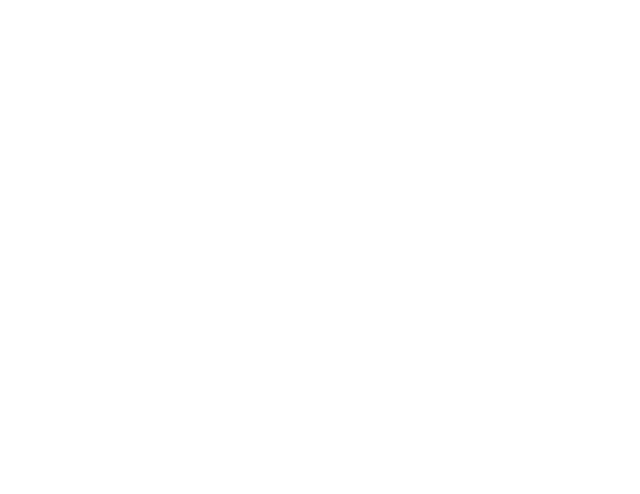
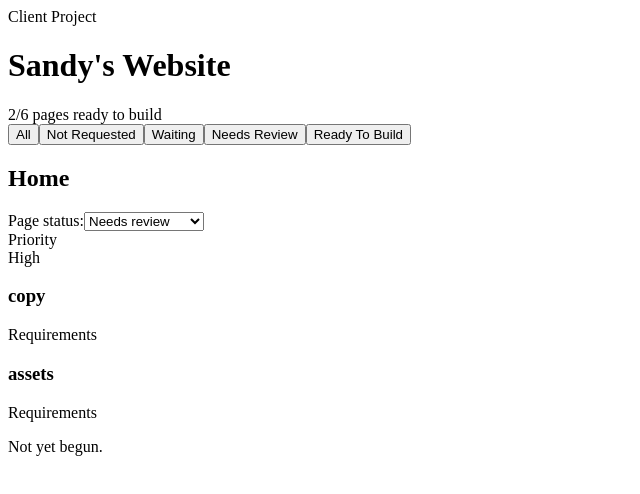
Before and after one commit to aliciabuelow/client-practice, a React (Vite) app: page / in a window 1280 px wide. Shown: the top 494 px of the page, without its empty margins (0-640 px from the left). Built offline with nearby package versions, Linux system fonts and the light colour scheme.

Commit message:
Add basic structure of components

```diff
--- a/src/components/App.jsx
+++ b/src/components/App.jsx
@@ -1,7 +1,13 @@
+import Header from './Header';
+import Filters from './Filters';
+import PageGrid from './PageGrid';
+
 export default function App() {
     return (
         <div className="App">
-
+            <Header />
+            <Filters />
+            <PageGrid />
         </div>
     )
 }
--- a/src/components/Filters.jsx
+++ b/src/components/Filters.jsx
@@ -0,0 +1,11 @@
+export default function Filters() {
+    return (
+        <div className="Filters">
+            <button>All</button>
+            <button>Not Requested</button>
+            <button>Waiting</button>
+            <button>Needs Review</button>
+            <button>Ready To Build</button>
+        </div>
+    )
+}
--- a/src/components/Header.jsx
+++ b/src/components/Header.jsx
@@ -0,0 +1,9 @@
+export default function Header() {
+    return (
+        <div className="Header">
+            <div className="subheading">Client Project</div>
+            <h1 className="title">Sandy's Website</h1>
+            <div className="counter">2/6 pages ready to build</div>
+        </div>
+    )
+}
--- a/src/components/PageCard.jsx
+++ b/src/components/PageCard.jsx
@@ -0,0 +1,38 @@
+import RequirementList from './RequirementList';
+
+export default function PageCard() {
+    return (
+        <div className="PageCard">
+            <div className="card-content">
+
+                <div className="card-left">
+                    <h2>Home</h2>
+
+                    <label htmlFor="page-status">Page status:</label>
+                    <select name="page-status" defaultValue="needs-review">
+                        <option value="not-requested">Not requested</option>
+                        <option value="waiting">Waiting on client</option>
+                        <option value="needs-review">Needs review</option>
+                        <option value="ready">Ready to build</option>
+                    </select>
+
+                    <div className="priority">
+                        <div className="priority-title">Priority</div>
+                        <div className="priority-level">High</div>
+                    </div>
+                </div>
+
+                <div className="card-right">
+                    <div className="requirements">
+                        <RequirementList type="copy" />
+                        <RequirementList type="assets" />
+                    </div>
+
+                    <p className="notes">
+                        Not yet begun.
+                    </p>
+                </div>
+            </div>
+        </div>
+    )
+}
--- a/src/components/PageGrid.jsx
+++ b/src/components/PageGrid.jsx
@@ -0,0 +1,9 @@
+import PageCard from './PageCard';
+
+export default function PageGrid() {
+    return (
+        <div className="PageGrid">
+            <PageCard />
+        </div>
+    )
+}
--- a/src/components/RequirementList.jsx
+++ b/src/components/RequirementList.jsx
@@ -0,0 +1,8 @@
+export default function RequirementList({ type }) {
+    return (
+        <div className="RequirementList">
+            <h3 className="requirement-title">{type}</h3>
+            Requirements
+        </div>
+    )
+}
```
